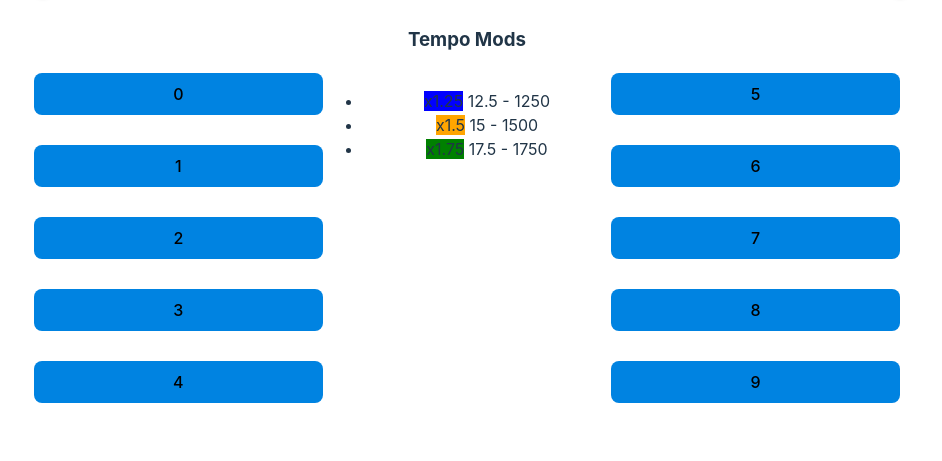
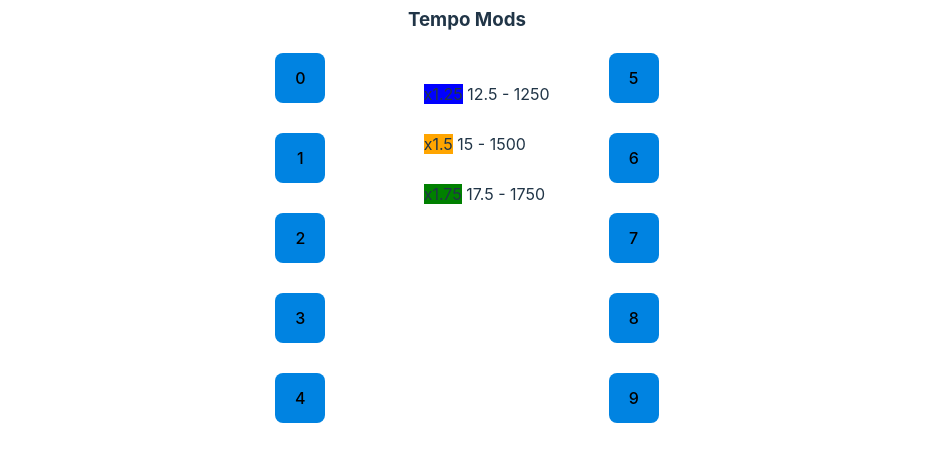
Before and after one commit to Fihra/ddr-tempo-ver2, a React (Vite) app: page / in a window 1280 px wide. Shown: the part 311-772 px from the top of the page, without its empty margins (173-1115 px from the left). Built offline with nearby package versions, Linux system fonts and the light colour scheme.

Commit message:
add mod buttons styles

```diff
--- a/src/App.css
+++ b/src/App.css
@@ -24,8 +24,9 @@
   flex: 1;
   display: flex;
   flex-wrap: wrap;
+  flex-direction: column;
   gap: 30px;
-  column-gap: 60px;
+  column-gap: 100px;
 }
 
 .mod-block > * {
@@ -35,13 +36,28 @@
 .mod-button {
   background-color: #0083E1;
   padding: 10px;
-  width: 10px;
+  height: 50px;
+  width: 50px;
+  align-self: center;
+  flex-basis: auto;
 }
 
-.mod-button:active {
+.mod-button-active {
   background-color: green;
 }
 
 .mod-button:hover {
   background-color: red;
 }
+
+.mod-block ul {
+
+  list-style-type: none;
+}
+
+.mod-block li {
+  text-align: left;
+  align-items: center;
+  margin: 0 auto;
+  line-height: 50px;
+}
```
